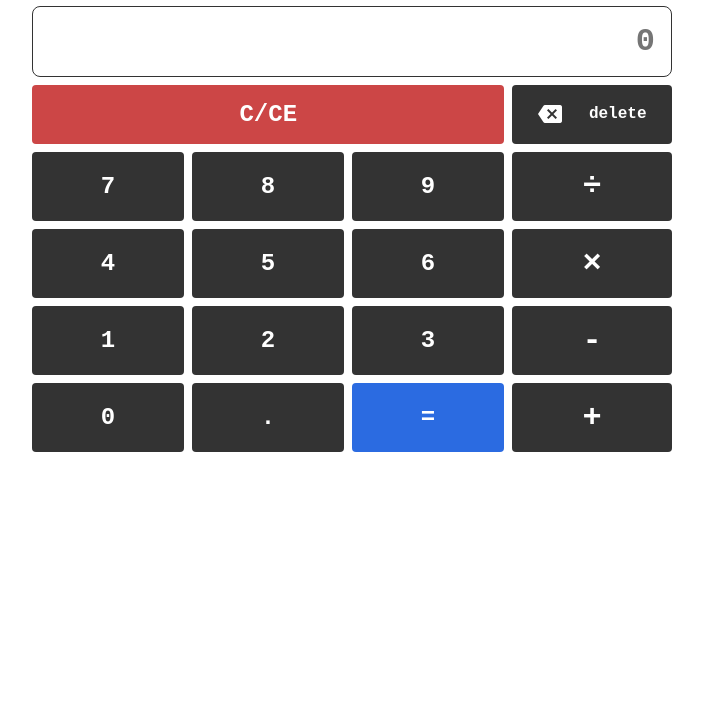
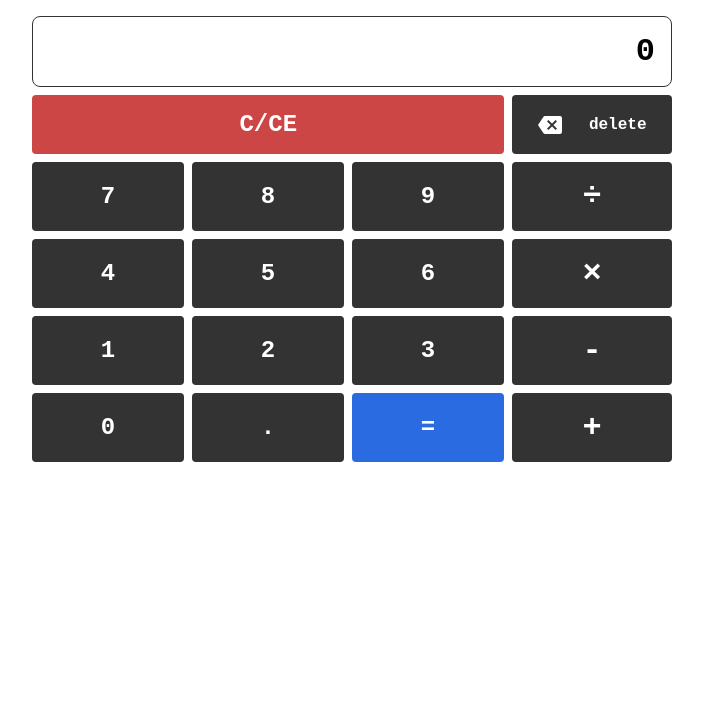
Before and after one commit to sheenagonzalez/calculator, a plain HTML site: page index.html in a window 1280 px wide. Shown: the part 98-800 px from the top of the page, without its empty margins (296-999 px from the left). Drawn offline with Linux system fonts and the light colour scheme.

Commit message:
Change display input tag to p

```diff
--- a/index.html
+++ b/index.html
@@ -12,15 +12,7 @@
   <div class="container">
     <h1 class="title">Calculator</h1>
     <div class="calculator">
-      <div class="display-group">
-        <label class="display-label" for="display-input"></label>
-        <input
-          class="display-input"
-          type="text"
-          id="display-input"
-          placeholder="0"
-        />
-      </div>
+      <p class="display">0</p>
       <div class="buttons">
         <div class="delete-btns">
           <button type="button" data-key="Escape" class="key clear" id="clear">C/CE</button>
--- a/style.css
+++ b/style.css
@@ -26,7 +26,7 @@ body {
   text-align: center;
 }
 
-.display-input {
+.display {
   width: 100%;
   text-align: right;
   border: 1px solid #333;
@@ -119,7 +119,7 @@ body {
     font-size: 1.5rem;
   }
 
-  .display-input {
+  .display {
     font-size: 1.5rem;
     margin-bottom: 0.25rem;
   }
@@ -164,7 +164,7 @@ body {
     max-width: 42rem;
   }
 
-  .display-input {
+  .display {
     font-size: 2rem;
     margin-bottom: 0.5rem;
   }
```
